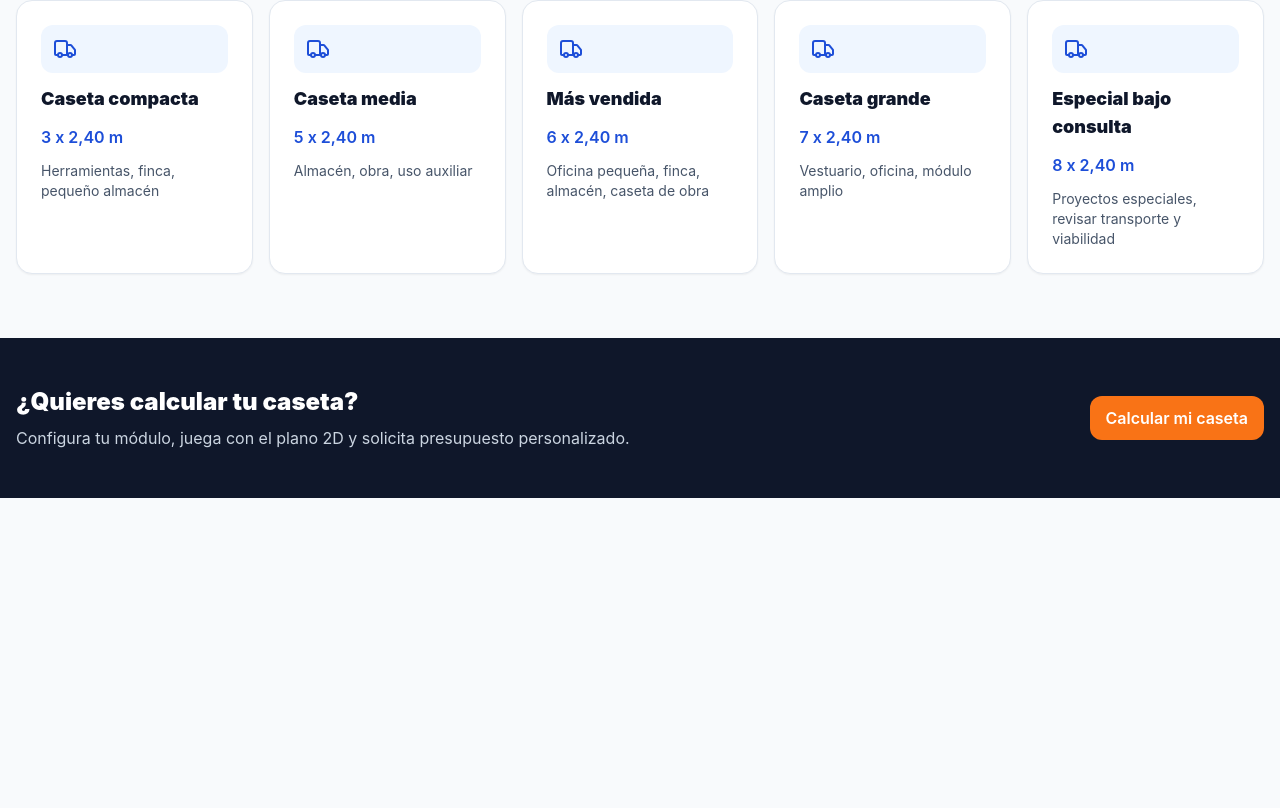
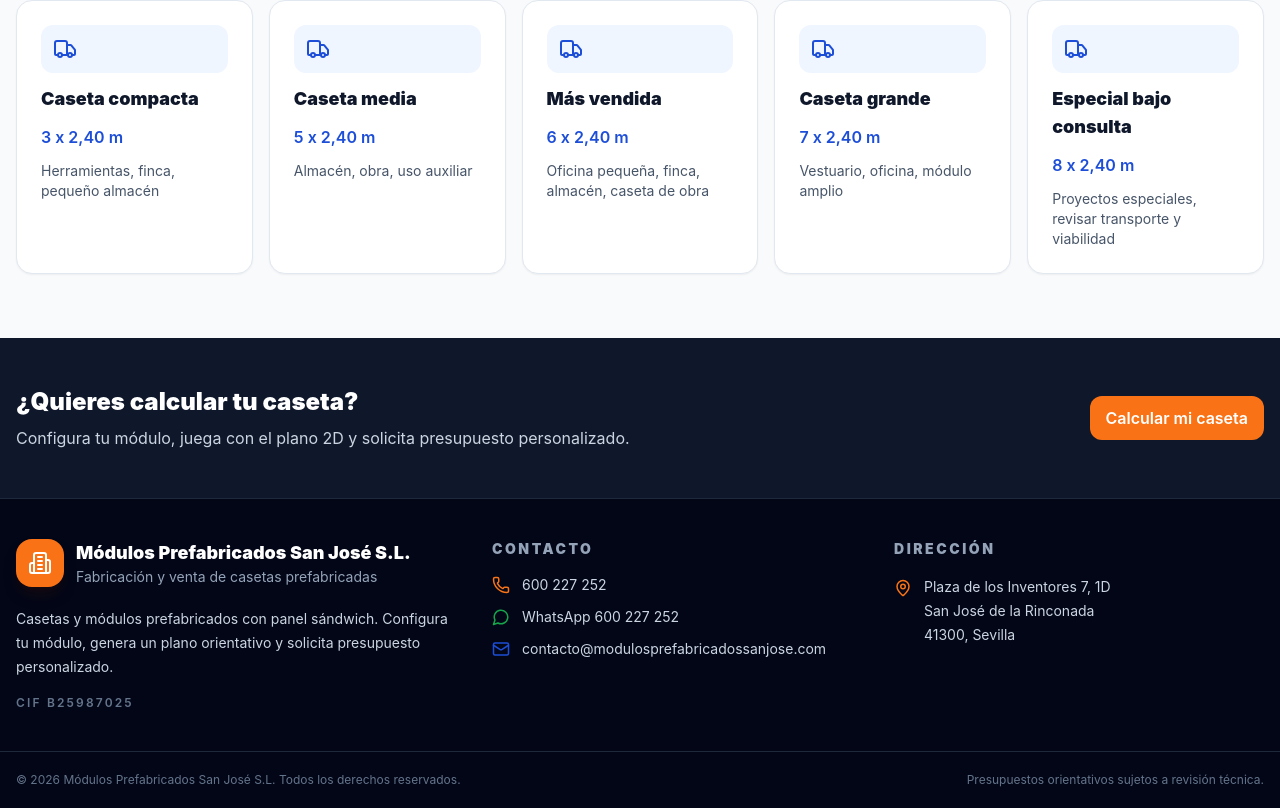
Before and after one commit to DiegoMonje/modulos-prefabricados-, a React (Vite) app: page / in a window 1280 px wide. Shown: the part 2947-3755 px from the top of the page. Before the commit the page ends 3445 px from the top, so only its background shows below. Built offline with nearby package versions, Linux system fonts and the light colour scheme; no server answers.

Commit message:
Añadir footer profesional a la web

```diff
--- a/src/App.tsx
+++ b/src/App.tsx
@@ -3,6 +3,7 @@ import { PublicLanding } from './components/PublicLanding';
 import { Configurator } from './components/Configurator';
 import { AdminPanel } from './components/AdminPanel';
 import { FaqChatbot } from './components/FaqChatbot';
+import { CompanyFooter } from './components/CompanyFooter';
 
 type View = 'public' | 'configurator' | 'admin';
 
@@ -13,6 +14,7 @@ export default function App() {
     return (
       <>
         <Configurator onBack={() => setView('public')} onAdmin={() => setView('admin')} />
+        <CompanyFooter />
         <FaqChatbot onStartConfigurator={() => setView('configurator')} />
       </>
     );
@@ -25,6 +27,7 @@ export default function App() {
   return (
     <>
       <PublicLanding onStart={() => setView('configurator')} onAdmin={() => setView('admin')} />
+      <CompanyFooter />
       <FaqChatbot onStartConfigurator={() => setView('configurator')} />
     </>
   );
```
